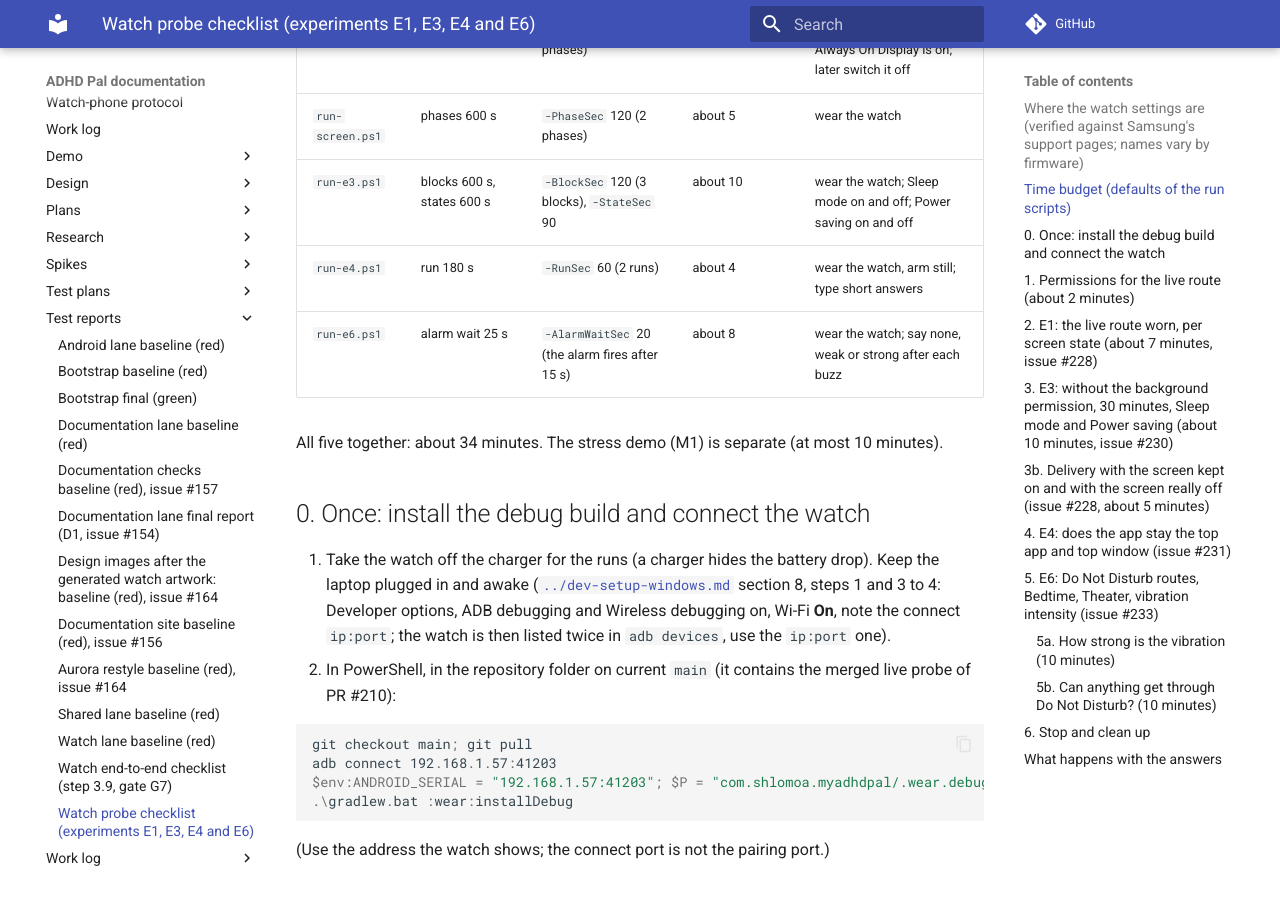
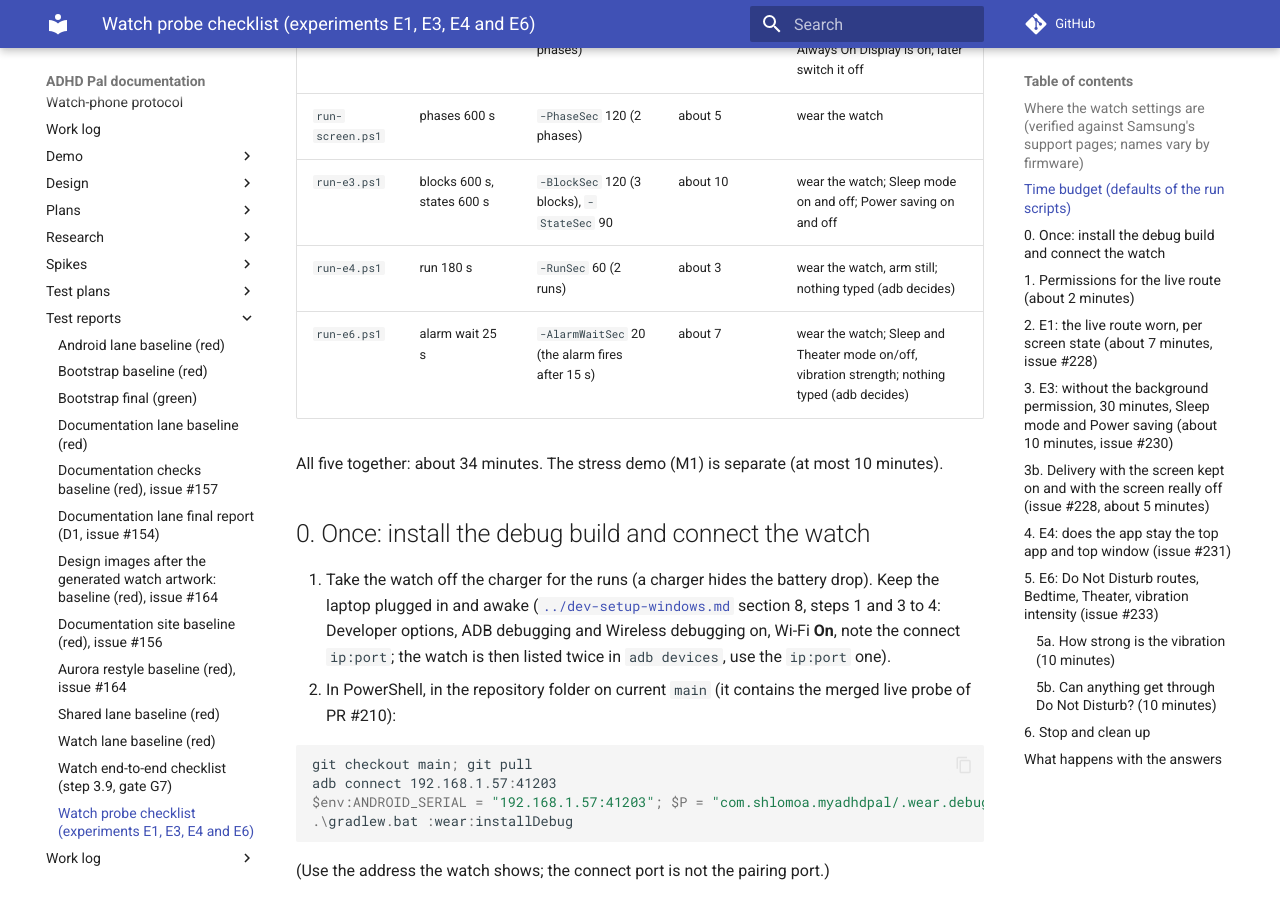
Before and after one commit to shlomoa/my-adhd-pal, an MkDocs documentation site: the page built from docs/test-reports/watch-probe-checklist.md, in a window 1280 px wide and 900 px high, scrolled down 1603 px. Built offline with MkDocs 1.6.1 and Material for MkDocs 9.7.7, drawn with Linux system fonts in a browser that asks for light colours; comment, search, counter and statistics services are not loaded.

Commit message:
E4 and E6 decide from adb alone; the user types nothing
Co-Authored-By: Claude Sonnet 5.5 <noreply@anthropic.com>
Claude-Session: https://claude.ai/code/session_01WEDbyAJ64XqdSoQasUsg7b

```diff
--- a/docs/test-reports/watch-probe-checklist.md
+++ b/docs/test-reports/watch-probe-checklist.md
@@ -37,8 +37,8 @@ The user's budget (2026-10-18): at most 10 minutes of attended watch time per sc
 | `run-e1.ps1` | phases 600 s | `-PhaseSec` 120 (3 phases) | about 7 | wear the watch; check the Always On Display is on; later switch it off |
 | `run-screen.ps1` | phases 600 s | `-PhaseSec` 120 (2 phases) | about 5 | wear the watch |
 | `run-e3.ps1` | blocks 600 s, states 600 s | `-BlockSec` 120 (3 blocks), `-StateSec` 90 | about 10 | wear the watch; Sleep mode on and off; Power saving on and off |
-| `run-e4.ps1` | run 180 s | `-RunSec` 60 (2 runs) | about 4 | wear the watch, arm still; type short answers |
-| `run-e6.ps1` | alarm wait 25 s | `-AlarmWaitSec` 20 (the alarm fires after 15 s) | about 8 | wear the watch; say none, weak or strong after each buzz |
+| `run-e4.ps1` | run 180 s | `-RunSec` 60 (2 runs) | about 3 | wear the watch, arm still; nothing typed (adb decides) |
+| `run-e6.ps1` | alarm wait 25 s | `-AlarmWaitSec` 20 (the alarm fires after 15 s) | about 7 | wear the watch; Sleep and Theater mode on/off, vibration strength; nothing typed (adb decides) |
 
 All five together: about 34 minutes. The stress demo (M1) is separate (at most 10 minutes).
 
```
Also changed, not shown: docs/work-log/watch.md (+1 -0 lines), 6 other files.
